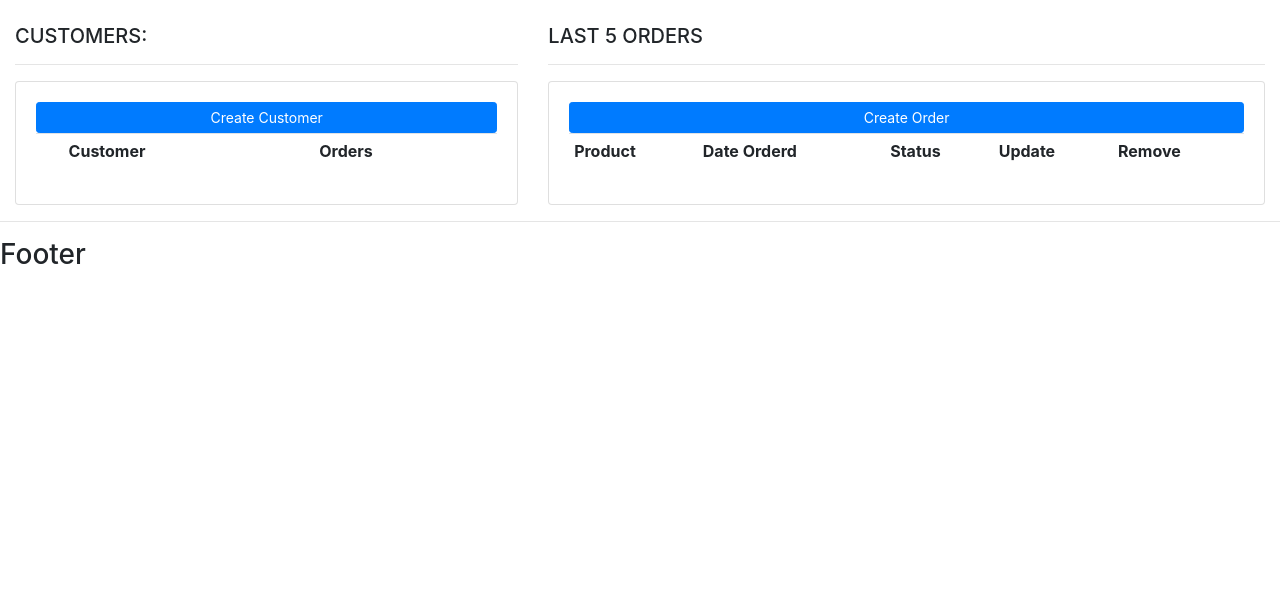
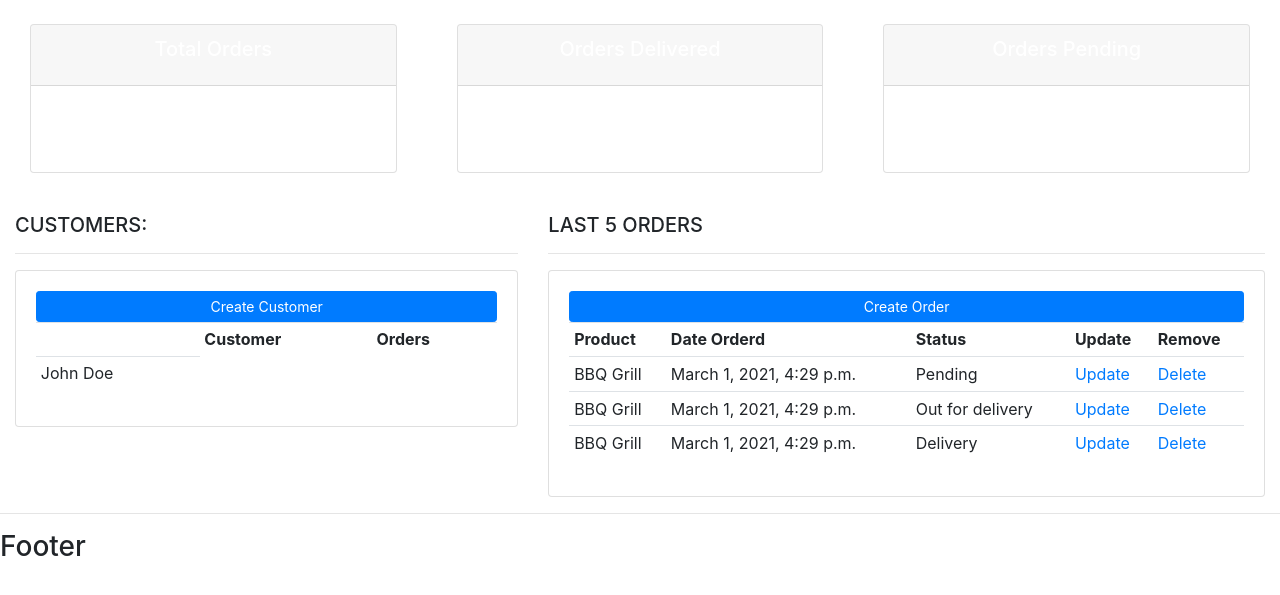
Before and after one commit to vsahinid/django-crm, a Django app: page / in a window 1280 px wide. Shown: the part 91-686 px from the top of the page. Run offline with Django 3.2, Linux system fonts and the light colour scheme; data comes from the database, SQL or seed files in the repository; lists and menus that the app fills with data are empty; some libraries are stand-ins or nearby versions; grey boxes are pictures that could not be loaded.

Commit message:
Added views, data into views

```diff
--- a/accounts/admin.py
+++ b/accounts/admin.py
@@ -5,3 +5,4 @@
 admin.site.register(Customer)
 admin.site.register(Order)
 admin.site.register(Product)
+admin.site.register(Tag)
--- a/accounts/models.py
+++ b/accounts/models.py
@@ -13,6 +13,13 @@
         return self.name
 
 
+class Tag(models.Model):
+    name = models.CharField(max_length=200, null=True)
+
+    def __str__(self):
+        return self.name
+
+
 class Product(models.Model):
     CATEGORY = (
         ('Indoor', 'Indoor'),
@@ -22,12 +29,9 @@
     name = models.CharField(max_length=200, null=True)
     price = models.FloatField(null=True)
     category = models.CharField(max_length=200, choices=CATEGORY)
-    description = models.CharField(max_length=200, null=True)
+    description = models.CharField(max_length=200, null=True, blank=True)
     date_created = models.DateTimeField(auto_now_add=True, null=True)
-
-
-class Tag(models.Model):
-    name = models.CharField(max_length=200, null=True)
+    tag = models.ManyToManyField(Tag)
 
     def __str__(self):
         return self.name
@@ -41,8 +45,6 @@
     )
     customer = models.ForeignKey(
         Customer, null=True, on_delete=models.SET_NULL)
-    name = models.CharField(max_length=200, null=True)
     product = models.ForeignKey(Product, null=True, on_delete=models.SET_NULL)
     date_created = models.DateTimeField(auto_now_add=True, null=True)
     status = models.CharField(max_length=200, choices=STATUS)
-    tag = models.ManyToManyField(Tag)
--- a/accounts/templates/accounts/dashboard.html
+++ b/accounts/templates/accounts/dashboard.html
@@ -1,5 +1,5 @@
-{% extends 'accounts/main.html' %} {% block content %} {% comment %} {% include
-'accounts/status.html' %} {% endcomment %}
+{% extends 'accounts/main.html' %} {% block content %}
+{% include 'accounts/status.html' %}
 
 <br />
 
@@ -15,6 +15,11 @@
           <th>Customer</th>
           <th>Orders</th>
         </tr>
+        {% for customer in customers %}
+        <tr>
+          <td>{{customer.name}}</td>
+        </tr>
+        {% endfor %}
       </table>
     </div>
   </div>
@@ -32,6 +37,15 @@
           <th>Update</th>
           <th>Remove</th>
         </tr>
+        {% for order in orders %}
+        <tr>
+          <td>{{order.product}}</td>
+          <td>{{order.date_created}}</td>
+          <td>{{order.status}}</td>
+          <td><a href="">Update</td>
+          <td><a href="">Delete</td>
+        </tr>
+        {% endfor %}
       </table>
     </div>
   </div>
--- a/accounts/templates/accounts/status.html
+++ b/accounts/templates/accounts/status.html
@@ -8,7 +8,7 @@
           <h5 class="card-title">Total Orders</h5>
         </div>
         <div class="card-body">
-          <h3 class="card-title"></h3>
+          <h3 class="card-title">{{total_orders}}</h3>
         </div>
       </div>
     </div>
@@ -21,7 +21,7 @@
           <h5 class="card-title">Orders Delivered</h5>
         </div>
         <div class="card-body">
-          <h3 class="card-title"></h3>
+          <h3 class="card-title">{{delivered}}</h3>
         </div>
       </div>
     </div>
@@ -34,7 +34,7 @@
           <h5 class="card-title">Orders Pending</h5>
         </div>
         <div class="card-body">
-          <h3 class="card-title"></h3>
+          <h3 class="card-title">{{pending}}</h3>
         </div>
       </div>
     </div>
--- a/accounts/views.py
+++ b/accounts/views.py
@@ -1,13 +1,27 @@
 from django.shortcuts import render
 from django.http import HttpResponse
+from .models import *
 
 
 def home(request):
-    return render(request, 'accounts/dashboard.html')
+    orders = Order.objects.all()
+    customers = Customer.objects.all()
+
+    total_customers = customers.count()
+
+    total_orders = orders.count()
+    delivered = orders.filter(status='Delivered').count()
+    pending = orders.filter(status='Pending').count()
+
+    context = {'orders': orders, 'customers': customers, 'total_orders': total_orders,
+               'total_customers': total_orders, 'delivered': delivered, 'pending': pending}
+
+    return render(request, 'accounts/dashboard.html', context)
 
 
 def products(request):
-    return render(request, 'accounts/products.html')
+    products = Product.objects.all()
+    return render(request, 'accounts/products.html', {'products': products})
 
 
 def customer(request):
```
Also changed, not shown: accounts/templates/accounts/products.html (+7 -0 lines), accounts/migrations/0005_auto_20210301_1557.py (added), db.sqlite3.
